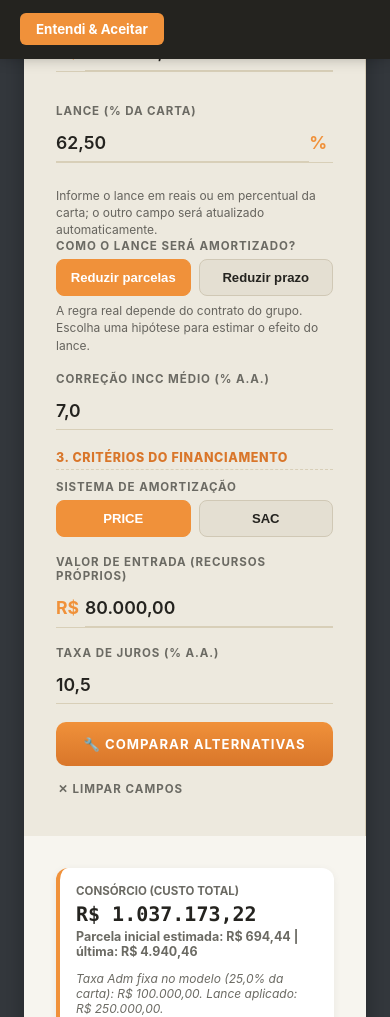
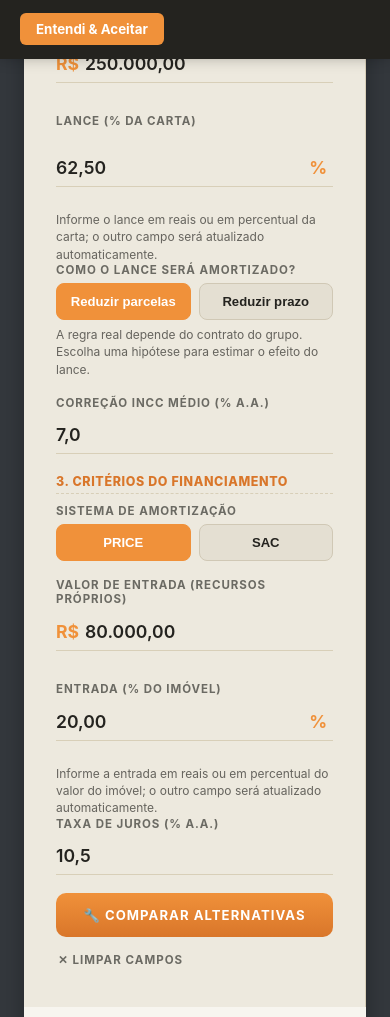
Before and after one commit to r2mai-cmd/itbi-app-poa, a plain HTML site: page docs/consorcio-vs-financiamento.html in a window 390 px wide. Shown: the part 785-1802 px from the top of the page. Drawn offline with Linux system fonts and the light colour scheme.

Commit message:
Add files via upload

```diff
--- a/docs/consorcio-vs-financiamento.html
+++ b/docs/consorcio-vs-financiamento.html
@@ -59,14 +59,31 @@
   .campo { margin-bottom: 18px; }
   .campo label { display: block; font-size: 0.72rem; font-weight: 700; letter-spacing: 0.08em; text-transform: uppercase; color: var(--texto-card-sutil); margin-bottom: 6px; }
 
-  .input-grupo { display: flex; align-items: center; border-bottom: 1px solid var(--dourado-linha); }
-  .input-grupo span { font-size: 1.1rem; font-weight: 700; color: var(--laranja); margin-right: 6px; }
-  .input-grupo input, .campo select, .campo input[type="text"], .campo input[type="number"] { width: 100%; border: none; background: transparent; padding: 8px 0; font-size: 1.1rem; color: var(--texto-card); outline: none; font-weight: 600; font-family: var(--fonte-corpo); border-bottom: 1px solid var(--dourado-linha); }
-  .input-grupo input:focus, .campo select:focus, .campo input[type="text"]:focus, .campo input[type="number"]:focus { border-bottom: 2px solid var(--laranja); }
+  .input-grupo { display: flex; align-items: center; width: 100%; min-width: 0; box-sizing: border-box; border-bottom: 1px solid var(--dourado-linha); }
+  .input-grupo span { flex: 0 0 auto; font-size: 1.1rem; font-weight: 700; color: var(--laranja); margin-right: 6px; }
+  .input-grupo input { display: block; flex: 1 1 0; min-width: 0; width: 0; box-sizing: border-box; border: 0 !important; border-bottom: 0 !important; background: transparent; padding: 8px 0; font-size: 1.1rem; color: var(--texto-card); outline: none; font-weight: 600; font-family: var(--fonte-corpo); }
+  .campo select, .campo input[type="text"], .campo input[type="number"] { box-sizing: border-box; width: 100%; border: none; background: transparent; padding: 8px 0; font-size: 1.1rem; color: var(--texto-card); outline: none; font-weight: 600; font-family: var(--fonte-corpo); border-bottom: 1px solid var(--dourado-linha); }
+  .campo select:focus, .campo input[type="text"]:focus, .campo input[type="number"]:focus { border-bottom: 2px solid var(--laranja); }
   .texto-apoio-prazo { margin: 6px 0 0; color: #66645e; font-size: .75rem; line-height: 1.45; }
   .input-grupo:focus-within { border-bottom: 2px solid var(--laranja); }
 
-  .campo-linha { display: grid; grid-template-columns: 1fr 1fr; gap: 14px; }
+  .campo-linha { display: grid; grid-template-columns: minmax(0, 1fr) minmax(0, 1fr); gap: 14px; align-items: start; }
+  /* Mantém os dois campos da entrada alinhados mesmo quando um rótulo quebra em duas linhas. */
+  .campo-linha > .campo > label { min-height: 2.4em; line-height: 1.2; }
+  /* A linha da entrada tem rótulos de comprimentos diferentes; fixa a mesma área para ambos. */
+  .linha-entrada-financiamento { align-items: start; }
+  .linha-entrada-financiamento > .campo > label {
+    height: 2.6rem;
+    min-height: 2.6rem;
+    display: flex;
+    align-items: flex-end;
+    line-height: 1.2;
+    margin-bottom: 6px;
+  }
+  .linha-entrada-financiamento .input-grupo { min-height: 2.35rem; }
+  @media (max-width: 480px) {
+    .linha-entrada-financiamento > .campo > label { height: auto; min-height: 0; display: block; }
+  }
   .prazo-linha { display: grid; grid-template-columns: 1fr 1fr; gap: 14px; }
   @media (max-width: 480px) { .campo-linha { grid-template-columns: 1fr; } }
 
@@ -259,10 +276,17 @@
 <button class="btn-seletor" data-amort="SAC" type="button">SAC</button>
 </div>
 </div>
+<div class="campo-linha linha-entrada-financiamento">
 <div class="campo">
 <label for="input-entrada">Valor de Entrada (Recursos Próprios)</label>
 <div class="input-grupo"><span>R$</span><input id="input-entrada" type="tel" value="80.000,00"/></div>
 </div>
+<div class="campo">
+<label for="input-entrada-percentual">Entrada (% do imóvel)</label>
+<div class="input-grupo"><input id="input-entrada-percentual" type="text" inputmode="decimal" value="20,00" aria-describedby="aviso-entrada-percentual"/><span>%</span></div>
+</div>
+</div>
+<p id="aviso-entrada-percentual" class="texto-apoio-prazo">Informe a entrada em reais ou em percentual do valor do imóvel; o outro campo será atualizado automaticamente.</p>
 <div class="campo">
 <label for="input-juros-fin">Taxa de Juros (% a.a.)</label>
 <input id="input-juros-fin" inputmode="decimal" type="text" value="10,5"/>
@@ -391,6 +415,8 @@
   var campoCredito = document.getElementById("input-credito");
   var campoLance = document.getElementById("input-lance");
   var campoLancePercentual = document.getElementById("input-lance-percentual");
+  var campoEntrada = document.getElementById("input-entrada");
+  var campoEntradaPercentual = document.getElementById("input-entrada-percentual");
 
   function lerPercentualBR(valor) {
     if (!valor || !valor.trim()) return 0;
@@ -415,6 +441,30 @@
     campoLance.value = (credito * percentual / 100).toLocaleString("pt-BR", {minimumFractionDigits: 2, maximumFractionDigits: 2});
   }
 
+  function atualizarPercentualDaEntrada() {
+    var credito = lerNumero("input-credito");
+    var entrada = lerNumero("input-entrada");
+    campoEntradaPercentual.value = credito > 0 ? (entrada / credito * 100).toLocaleString("pt-BR", {minimumFractionDigits: 2, maximumFractionDigits: 2}) : "";
+  }
+
+  function atualizarValorDaEntrada() {
+    var credito = lerNumero("input-credito");
+    var percentual = lerPercentualBR(campoEntradaPercentual.value);
+    if (campoEntradaPercentual.value.trim() === "" || credito <= 0) {
+      campoEntrada.value = "";
+      calcular();
+      return;
+    }
+    campoEntrada.value = (credito * percentual / 100).toLocaleString("pt-BR", {minimumFractionDigits: 2, maximumFractionDigits: 2});
+    calcular();
+  }
+
+  campoEntrada.addEventListener("input", atualizarPercentualDaEntrada);
+  campoEntradaPercentual.addEventListener("input", atualizarValorDaEntrada);
+  campoEntradaPercentual.addEventListener("blur", function() {
+    if (this.value.trim() !== "") this.value = lerPercentualBR(this.value).toLocaleString("pt-BR", {minimumFractionDigits: 2, maximumFractionDigits: 2});
+  });
+
   campoLance.addEventListener("input", atualizarPercentualDoLance);
   campoLancePercentual.addEventListener("input", function() {
     atualizarValorDoLance();
@@ -426,6 +476,8 @@
   campoCredito.addEventListener("input", function() {
     if (campoLancePercentual === document.activeElement) atualizarValorDoLance();
     else atualizarPercentualDoLance();
+    if (campoEntradaPercentual === document.activeElement) atualizarValorDaEntrada();
+    else atualizarPercentualDaEntrada();
   });
 
   ["input-taxa-adm", "input-juros-fin", "input-incc"].forEach(function(id) {
@@ -586,6 +638,7 @@
   document.getElementById("btn-limpar").addEventListener("click", function() {
     document.getElementById("input-credito").value = "";
     document.getElementById("input-entrada").value = "";
+    document.getElementById("input-entrada-percentual").value = "";
     document.getElementById("input-lance").value = "";
     document.getElementById("input-lance-percentual").value = "";
     document.getElementById("input-prazo").value = "30";
```
